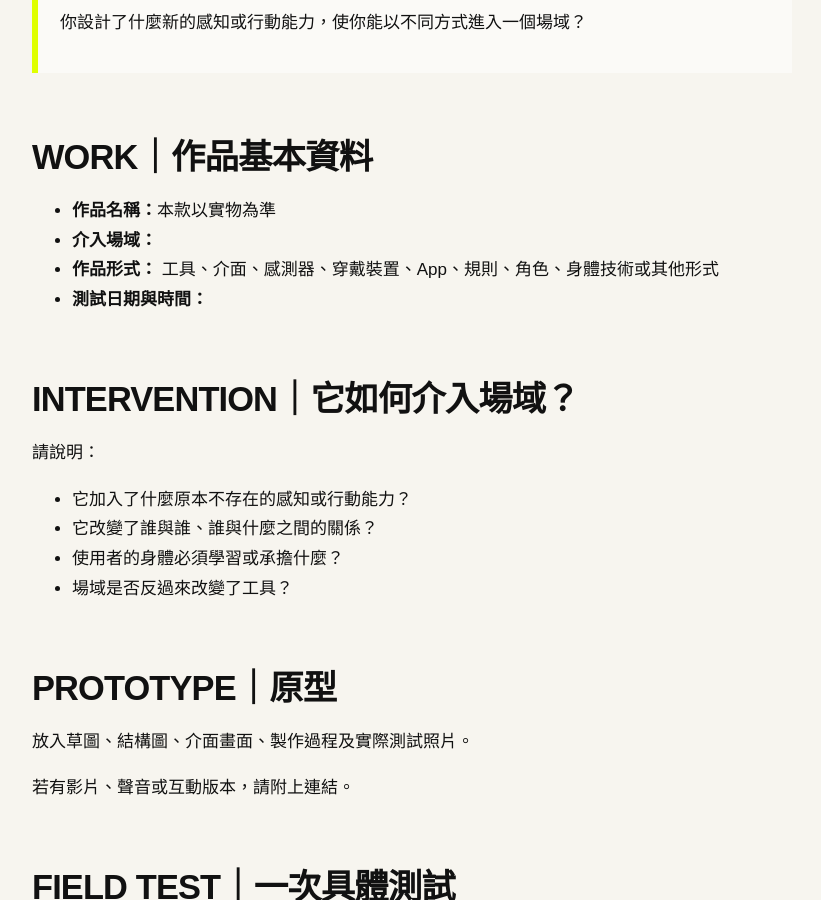
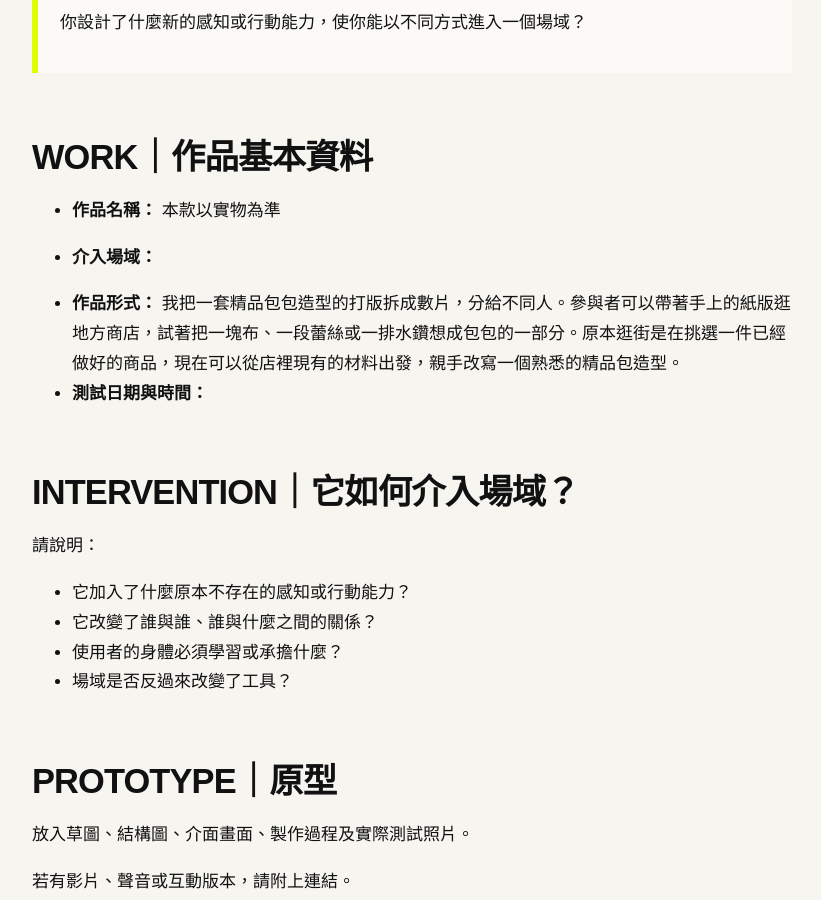
Before and after one commit to yo566566/fieldworkarchive, a Jekyll site: the page built from weeks/week-09.md, in a window 1280 px wide and 900 px high, scrolled down 401 px. Shown: the whole window, without its empty margins (48-869 px from the left). Built offline with Jekyll 4.4.1, drawn with Linux system fonts in a browser that asks for light colours.

Commit message:
Update week-09.md

```diff
--- a/weeks/week-09.md
+++ b/weeks/week-09.md
@@ -11,10 +11,12 @@ permalink: /weeks/week-09/
 
 ## WORK｜作品基本資料
 
-* **作品名稱：**本款以實物為準
+* **作品名稱：**
+  本款以實物為準
 * **介入場域：**
+
 * **作品形式：**
-  工具、介面、感測器、穿戴裝置、App、規則、角色、身體技術或其他形式
+  我把一套精品包包造型的打版拆成數片，分給不同人。參與者可以帶著手上的紙版逛地方商店，試著把一塊布、一段蕾絲或一排水鑽想成包包的一部分。原本逛街是在挑選一件已經做好的商品，現在可以從店裡現有的材料出發，親手改寫一個熟悉的精品包造型。
 * **測試日期與時間：**
 
 
```
